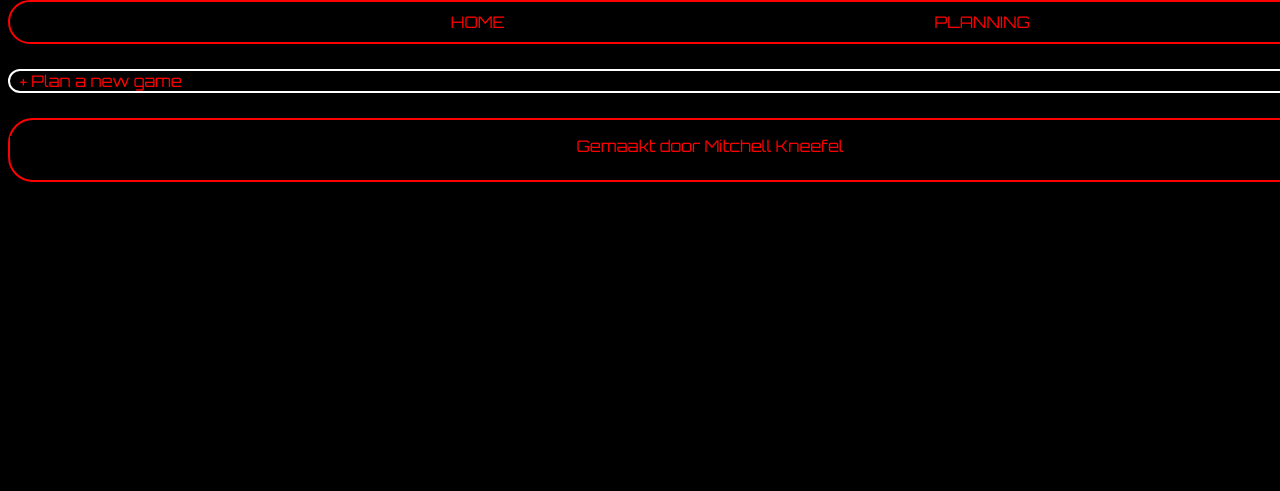
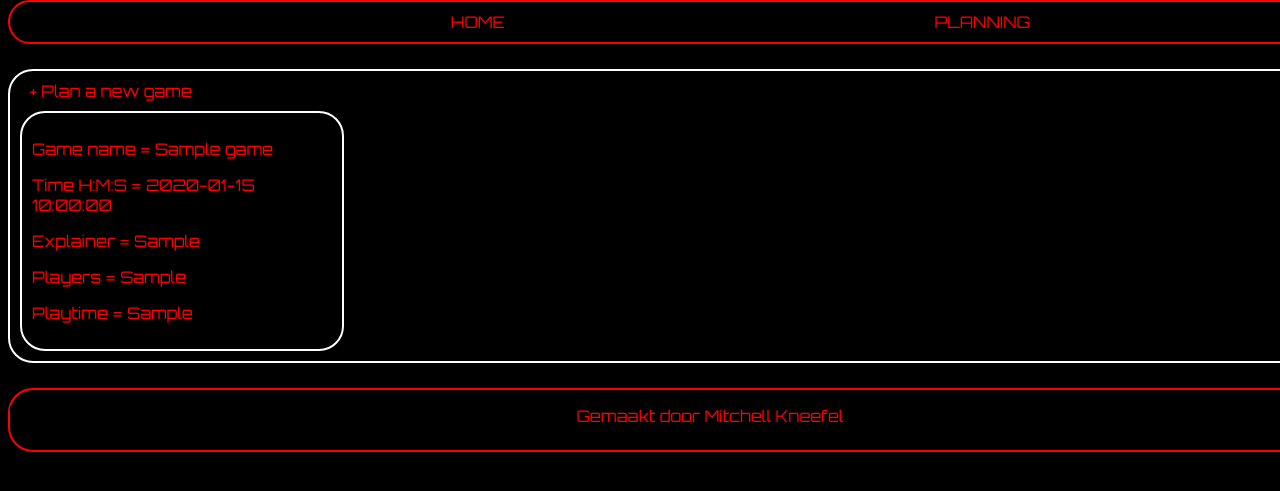
Before and after one commit to 99009744/B3W789, a PHP site: page /planning.php in a window 1280 px wide; the page is wider, and only the part inside the window is pictured. Shown: the part 88-579 px from the top of that part. Run offline with PHP 8.4, Linux system fonts and the light colour scheme; tables that the repository leaves empty or names only in its code hold one stand-in row (values such as "Sample post"); some libraries are stand-ins or nearby versions; some web fonts are replaced.

Commit message:
planning aangemaakt
planning aangemaakt

```diff
--- a/dblink.php
+++ b/dblink.php
@@ -22,7 +22,7 @@
         $conn = null;
         return $results;
     }
-    function idToName($conn, $getresult){
+    function idToName($getresult){
         $conn = connect();
         $sql = $conn->prepare("SELECT name FROM games where id = :id ;");
         $sql->bindParam(':id', $getresult);
@@ -33,14 +33,13 @@
     }
     function deleteGame($getresult){
         $conn = connect();
-        // $deletegame = $conn->prepare("DELETE FROM games WHERE id = :id");
-        // $deletegame->bindParam(':id', $getresult);
-        // $deletegame->execute();
+        $deletegame = $conn->prepare("DELETE FROM games WHERE id = :id");
+        $deletegame->bindParam(':id', $getresult);
+        $deletegame->execute();
         $conn = null;
-        $deletegame = 12;
-        return $deletegame;
     }
     function planner($id, $time, $explainer, $players){
+        $conn = connect();
         $insert = $conn->prepare("INSERT INTO `planning` (`id`, `time`, `explainer`, `players`) VALUES (:id, :time, :explainer, :players)");
         $insert->bindParam(':id', $id);
         $insert->bindParam(':time', $time);
@@ -49,4 +48,12 @@
         $insert->execute();
         $conn = null;
     }
+    function getPlanning(){
+        $conn = connect();
+        $sql = $conn->prepare("SELECT * FROM planning order by time ;");
+        $sql->execute();
+        $results = $sql->fetchAll();
+        $conn = null;
+        return $results;
+    }
 ?>
--- a/deletepage.php
+++ b/deletepage.php
@@ -2,7 +2,7 @@
     require("dblink.php");
     $conn = connect();
     $getresult = $_POST['id'];
-    $gamename = idToName($conn, $getresult);
+    $gamename = idToName($getresult);
 ?>
 <!DOCTYPE html>
 <html lang="en">
--- a/planning.php
+++ b/planning.php
@@ -1,6 +1,14 @@
 <?php
     include_once ("dblink.php");
     $conn = connect();
+    if($_SERVER['REQUEST_METHOD'] === 'POST') {
+        $id = $_POST['id'];
+        $time = $_POST['time'];
+        $explainer = $_POST['explainer'];
+        $players = $_POST['players'];
+        planner($id, $time, $explainer, $players);
+    }
+    $gameInfo = getGames($conn);
 ?>
 <!DOCTYPE html>
 <html lang="en">
@@ -23,7 +31,24 @@
         </div>
         <div id="container">
             <div id="mainpage">
+            <div style="width: 200px; margin:10px">
             <a href="planagame.php" style="margin-left: 10px">+ Plan a new game</a>
+            </div>
+            <?php
+            $results = getPlanning();
+            foreach($results as $result){
+            $getGameName = idToName($result['id']);
+        ?>
+            <div class="planningItem">
+            <p>Game name = <? echo $getGameName[0][0] ?></p>
+            <p>Time H:M:S = <? echo $result['time'] ?></p>
+            <p>Explainer = <? echo $result['explainer'] ?></p>
+            <p>Players = <? echo $result['players'] ?></p>
+            <p>Playtime = <? echo $gameInfo[0]['play_minutes'] ?> </p>
+            </div>
+        <?
+            }
+        ?>
             </div>
         </div>
         <? require("footer.php"); ?>
--- a/style.css
+++ b/style.css
@@ -141,3 +141,11 @@ a{
 .deletePageButton:hover{
     cursor: pointer;
 }
+.planningItem{
+    width: 300px;
+    height: auto;
+    margin: 10px;
+    border: white solid 2px;
+    border-radius: 25px;
+    padding: 10px;
+}
```
